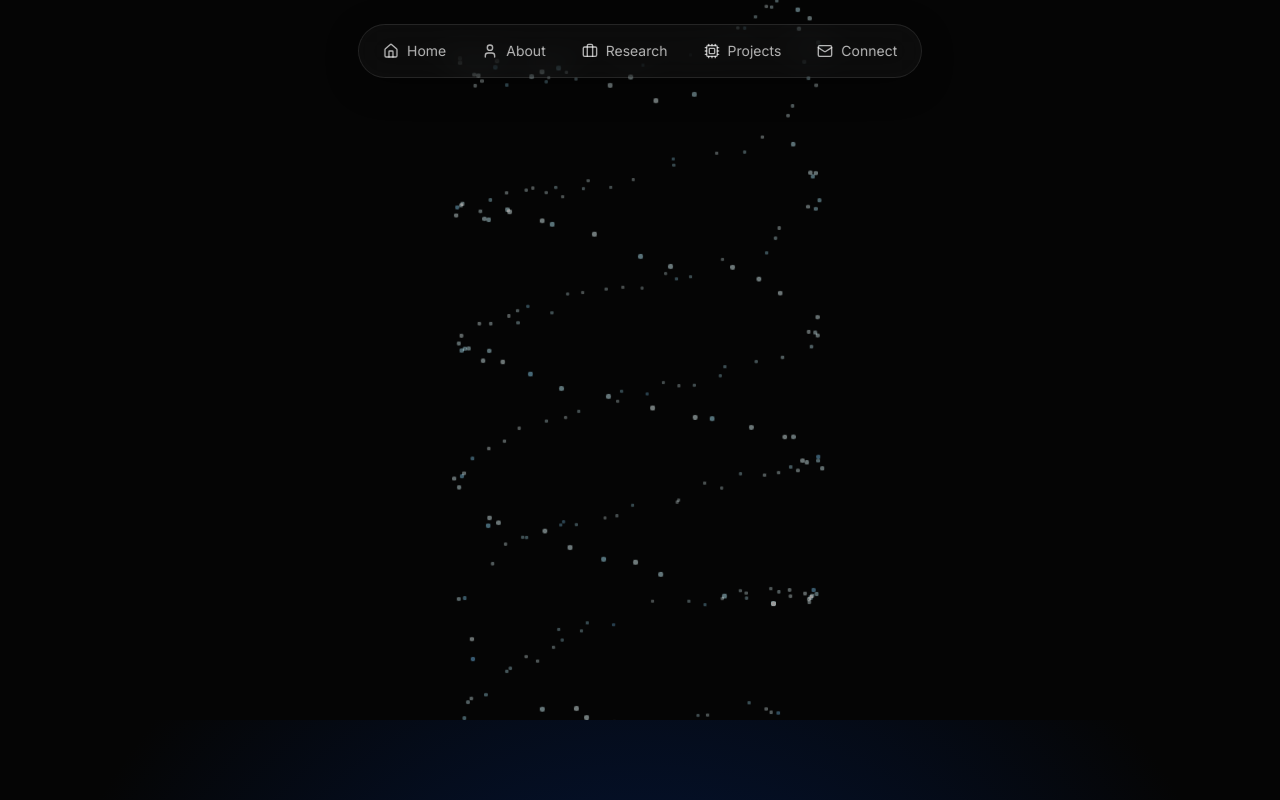
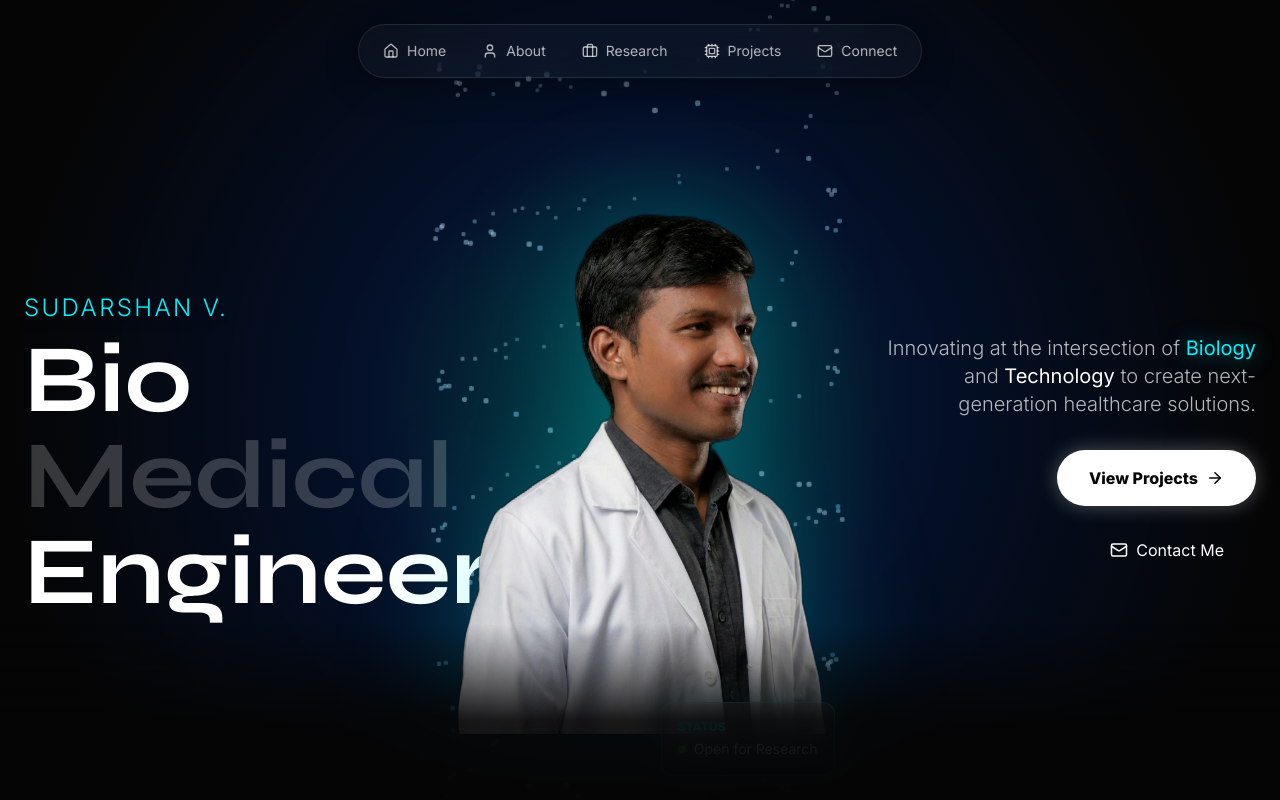
Before and after one commit to Suducodes/Sudarshan, a React (Vite) app: page / in a window 1280 px wide. Shown: the top 800 px of the page. Built offline with nearby package versions, Linux system fonts and the light colour scheme.

Commit message:
Fix indentation and formatting in ThreeBackground component

```diff
--- a/components/ThreeBackground.tsx
+++ b/components/ThreeBackground.tsx
@@ -90,7 +90,7 @@ const DNAHelix = () => {
 
 export const ThreeBackground: React.FC = () => {
   return (
-    <div className="relative h-[90vh] w-full z-0 pointer-events-none opacity-60">
+    <div className="fixed inset-0 z-0 pointer-events-none opacity-60">
       <Canvas camera={{ position: [0, 0, 10], fov: 45 }}>
         <fog attach="fog" args={['#050505', 5, 20]} />
         <DNAHelix />
```
